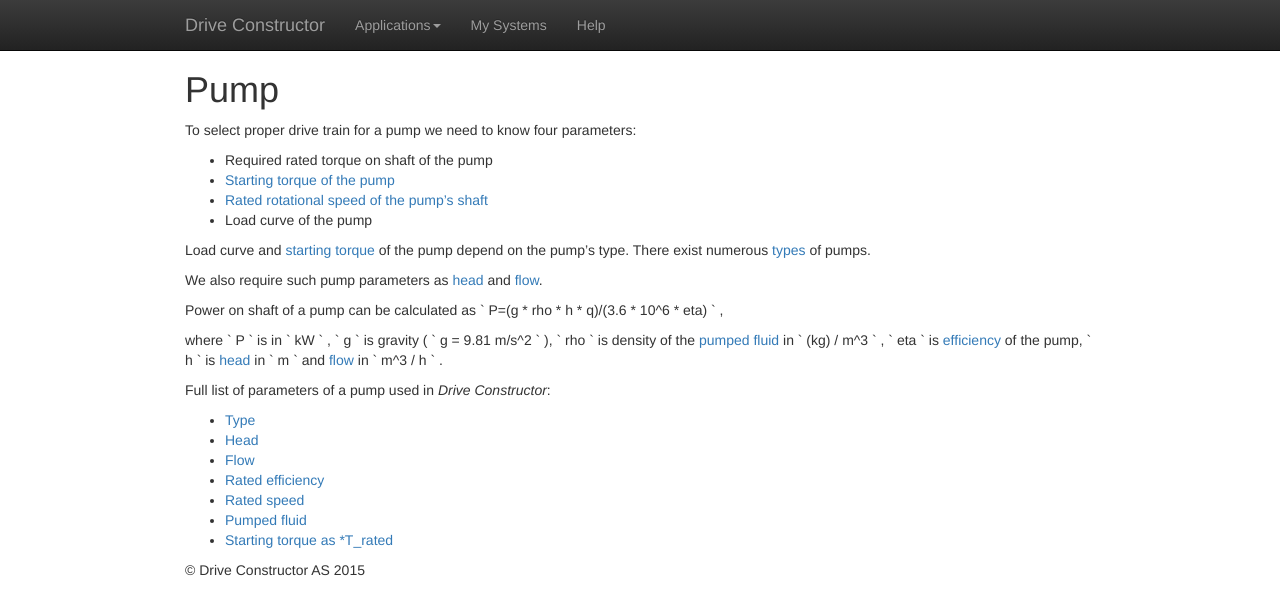
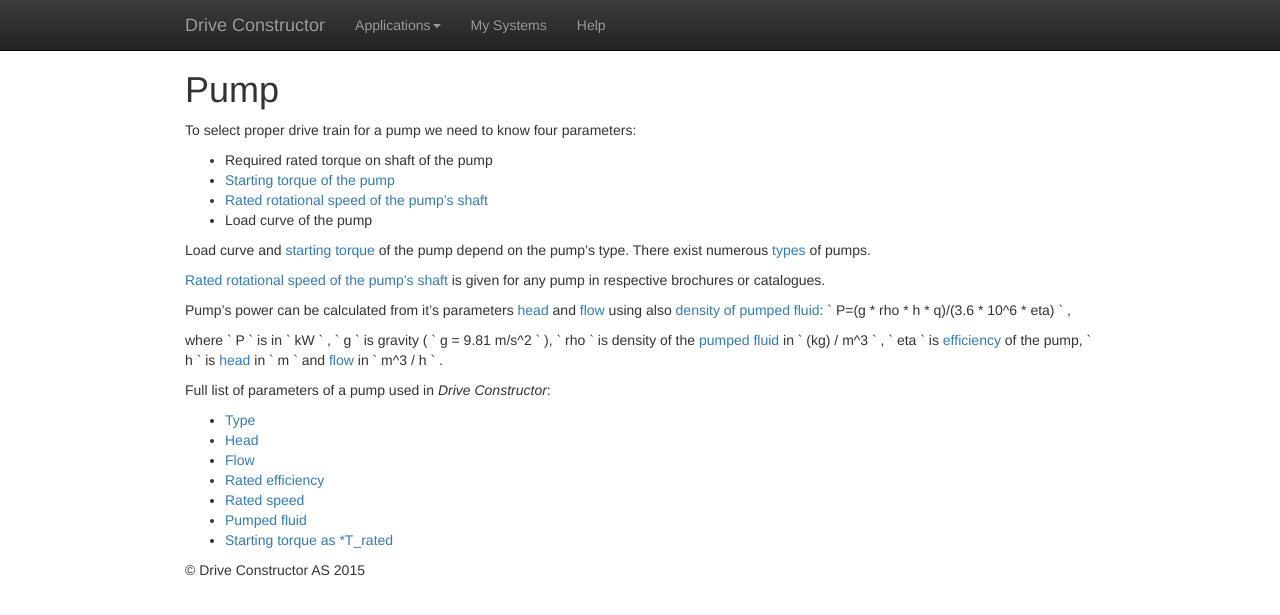
Before and after one commit to Alexey1Gavrilov/drive-constructor-site, a Jekyll site: the page built from help/applications/pump/index.md, in a window 1280 px wide. Shown: the top 615 px of the page. Built offline with Jekyll 4.4.1, drawn with Linux system fonts in a browser that asks for light colours.

Commit message:
Update index.md

```diff
--- a/help/applications/pump/index.md
+++ b/help/applications/pump/index.md
@@ -15,10 +15,10 @@
 Load curve and [starting torque](startingTorque.html) of the pump depend on the pump's type. There exist numerous [types](type.html) of pumps.
 <br>
 
-We also require such pump parameters as [head](head.html) and [flow](flow.html).
+[Rated rotational speed of the pump's shaft](ratedSpeed.html) is given for any pump in respective  brochures or catalogues.
 <br>
 
-Power on shaft of a pump can be calculated as
+Pump's power can be calculated from it's parameters [head](head.html) and [flow](flow.html) using also [density of pumped fluid](fluidDensity.html):
 ` 	P=(g * rho * h * q)/(3.6 * 10^6 * eta) ` ,
 
 where ` P ` is in ` kW ` , ` g ` is gravity ( ` g = 9.81 m/s^2 ` ), ` rho ` is density of the [pumped fluid](fluidDensity.html) in ` (kg) / m^3 ` , ` eta ` is [efficiency](ratedEfficiency.html) of the pump,  ` h ` is [head](head.html) in ` m ` and [flow](flow.html) in ` m^3 / h  ` .
```
